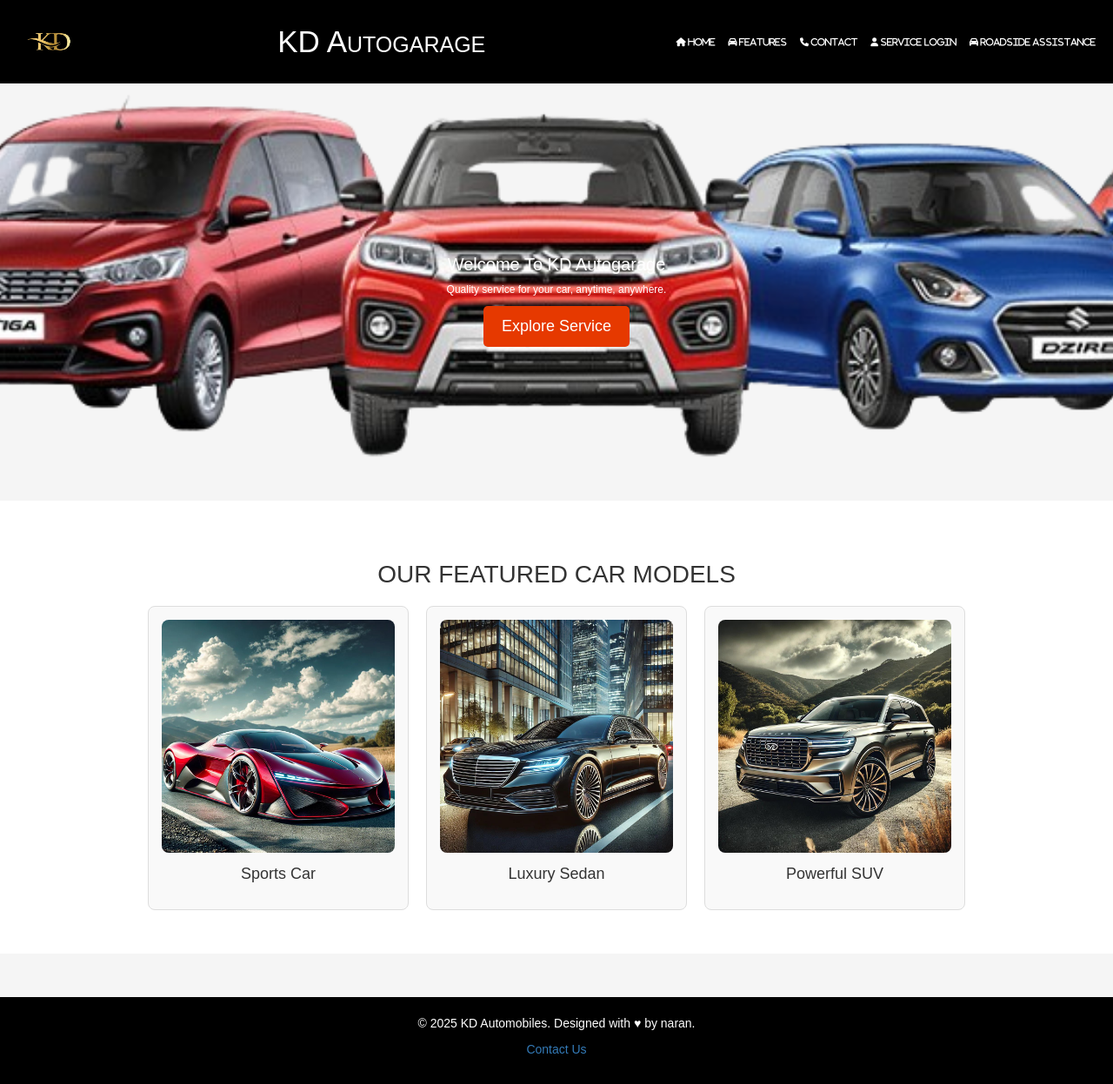
After one commit to narandarank007/KD-AUTOGARAGE, a Django app: template cl/template/mhh.html in a window 1280 px wide. The commit adds this page. Shown: the whole page at 87% size. Run offline with Django 3.2, Linux system fonts and the light colour scheme; the template is opened without the code that fills it, so the values that code supplies are empty; some libraries are stand-ins or nearby versions.

Commit message:
Update email settings, enhance templates, and add confirmation page

```diff
--- a/cl/cl/settings.py
+++ b/cl/cl/settings.py
@@ -159,8 +159,8 @@ EMAIL_BACKEND = "django.core.mail.backends.smtp.EmailBackend"
 EMAIL_HOST = "smtp.gmail.com"  # Ensure this is correct
 EMAIL_PORT = 587
 EMAIL_USE_TLS = True
-EMAIL_HOST_USER = 'naranraina1ooo@gmail.com'  # Use your actual email
-EMAIL_HOST_PASSWORD = 'tqbr xmed zcay qttd'  # Use an App Password, not your email password
+EMAIL_HOST_USER = 'kdautogarageservice@gmail.com'  # Use your actual email
+EMAIL_HOST_PASSWORD = 'ahvv jkvx vajm aybz'  # Use an App Password, not your email password
 DEFAULT_FROM_EMAIL = EMAIL_HOST_USER
 
 
--- a/cl/lapp/urls.py
+++ b/cl/lapp/urls.py
@@ -57,7 +57,7 @@ urlpatterns = [
     path('booking/<package>',views.book_appointment , name='book_appointment'),
 
     #-----------------------------------
-
+    path('paper',views.show_item),
 
 
 
--- /dev/null
+++ b/cl/template/mhh.html
@@ -0,0 +1,225 @@
+<!DOCTYPE html>
+<html lang="en">
+
+<head>
+    {% load static %}
+    <meta charset="UTF-8">
+    <meta name="viewport" content="width=device-width, initial-scale=1.0">
+    <link rel="stylesheet" href="{% static 'bootstrap/css/bootstrap.min.css' %}">
+    <link href="https://cdn.jsdelivr.net/npm/bootstrap-icons/font/bootstrap-icons.css" rel="stylesheet">
+    <link rel="stylesheet" href="https://cdnjs.cloudflare.com/ajax/libs/font-awesome/6.0.0/css/all.min.css">
+    <title>KD Autogarage</title>
+    <style>
+        /* General Reset */
+        * {
+            margin: 0;
+            padding: 0;
+            box-sizing: border-box;
+        }
+
+        body {
+            font-family: Arial, sans-serif;
+            color: #333;
+            background-color: #f5f5f5;
+        }
+
+        /* Header */
+        header {
+            background: #000;
+            color: #fff;
+            padding: 20px;
+            display: flex;
+            align-items: center;
+            justify-content: space-between;
+        }
+
+        header h1 {
+            font-size: 2.5em;
+            font-variant: small-caps;
+            margin: 0 auto;
+        }
+
+        header img {
+            width: 80px;
+            height: auto;
+        }
+
+        /* Navigation */
+        nav {
+            display: flex;
+            gap: 15px;
+        }
+
+        nav a {
+            color: #fff;
+            text-decoration: none;
+            font-size: 1rem;
+        }
+
+        nav a:hover {
+            color: #e63900;
+        }
+
+        /* Hero Section */
+        .hero {
+            display: flex;
+            flex-direction: column;
+            justify-content: center;
+            align-items: center;
+            height: 60vh;
+            background: url("{% static 'image/onestopImage.png' %}") no-repeat center center/cover;
+            color: white;
+            text-align: center;
+            padding: 20px;
+        }
+
+        .hero h2 {
+            font-size: 2rem;
+            margin-bottom: 10px;
+        }
+
+        .hero p {
+            font-size: 1.2rem;
+        }
+
+        .btn {
+            padding: 10px 20px;
+            background: #e63900;
+            color: white;
+            text-decoration: none;
+            font-size: 18px;
+            border-radius: 5px;
+            transition: background 0.3s;
+        }
+
+        .btn:hover {
+            background: #cc2900;
+        }
+
+        /* Features Section */
+        .features {
+            padding: 50px 20px;
+            text-align: center;
+            background: #fff;
+        }
+
+        .features h3 {
+            font-size: 2em;
+            margin-bottom: 20px;
+        }
+
+        /* Cards */
+        .cards {
+            display: flex;
+            flex-wrap: wrap;
+            justify-content: center;
+            gap: 20px;
+        }
+
+        .card {
+            background: #f9f9f9;
+            border: 1px solid #ddd;
+            border-radius: 8px;
+            width: 300px;
+            padding: 15px;
+            text-align: center;
+            transition: transform 0.3s;
+        }
+
+        .card:hover {
+            transform: scale(1.05);
+        }
+
+        .card img {
+            width: 100%;
+            border-radius: 8px;
+        }
+
+        .card h4 {
+            margin: 15px 0;
+        }
+
+        /* Footer */
+        footer {
+            background: #000;
+            color: #fff;
+            text-align: center;
+            padding: 20px;
+            margin-top: 50px;
+        }
+
+        /* Responsive Design */
+        @media (max-width: 768px) {
+            header {
+                flex-direction: column;
+                text-align: center;
+            }
+
+            nav {
+                flex-direction: column;
+                gap: 10px;
+            }
+
+            .hero {
+                height: auto;
+                padding: 50px 20px;
+            }
+
+            .hero h2 {
+                font-size: 1.8rem;
+            }
+
+            .cards {
+                flex-direction: column;
+                align-items: center;
+            }
+        }
+    </style>
+</head>
+
+<body>
+    <header>
+        <img src="{% static 'image/LOGOR.png' %}" alt="Logo">
+        <h1>KD Autogarage</h1>
+        <nav>
+            <a href="rhome" class="fa fa-home"> Home</a>
+            <a href="#features" class="fa fa-car"> Features</a>
+            <a href="contact" class="fa fa-phone"> Contact</a>
+            <a href="servicelogin" class="fa fa-user"> Service Login</a>
+            <a href="roadside" class="fa fa-car"> Roadside Assistance</a>
+        </nav>
+    </header>
+
+    <section class="hero">
+        <div>
+            <h2>Welcome To KD Autogarage</h2>
+            <p>Quality service for your car, anytime, anywhere.</p>
+            <a href="servicelogin" class="btn"> Explore Service</a>
+        </div>
+    </section>
+
+    <section class="features" id="features">
+        <h3>OUR FEATURED CAR MODELS</h3>
+        <div class="cards">
+            <div class="card">
+                <img src="{% static 'image/sportscarimage.jpg' %}" alt="Sports Car">
+                <h4>Sports Car</h4>
+            </div>
+            <div class="card">
+                <img src="{% static 'image/luxurycarimage.jpg' %}" alt="Luxury Car">
+                <h4>Luxury Sedan</h4>
+            </div>
+            <div class="card">
+                <img src="{% static 'image/suvcarimage.jpg' %}" alt="SUV">
+                <h4>Powerful SUV</h4>
+            </div>
+        </div>
+    </section>
+
+    <footer>
+        <p>&copy; 2025 KD Automobiles. Designed with ♥ by naran.</p>
+        <p><a href="mailto:narandarank@gmail.com">Contact Us</a></p>
+    </footer>
+</body>
+
+</html>
--- a/cl/template/roadside.html
+++ b/cl/template/roadside.html
@@ -66,6 +66,7 @@
 
         nav a:hover {
             text-decoration: underline;
+            color: #ff4500;
         }
 
         footer {
@@ -154,7 +155,7 @@
         }
 
         button:hover {
-            background-color: #0056b3;
+            background-color:#ff4500;
         }
 
         .services {
--- a/cl/template/serviceheader.html
+++ b/cl/template/serviceheader.html
@@ -67,6 +67,7 @@
 
   nav a:hover {
     text-decoration: underline;
+    color: #e63900;
   }
 
 
```
Also changed, not shown: cl/lapp/views.py (+4 -3 lines), cl/template/booking op.html (+15 -2 lines), cl/template/contact.html (+36 -10 lines), cl/template/contactconfirm.html (added, +12 -0 lines), cl/template/open.html (+26 -4 lines), cl/template/roughpaper.html (+18 -96 lines), cl/db.sqlite3, readme.md (added).
